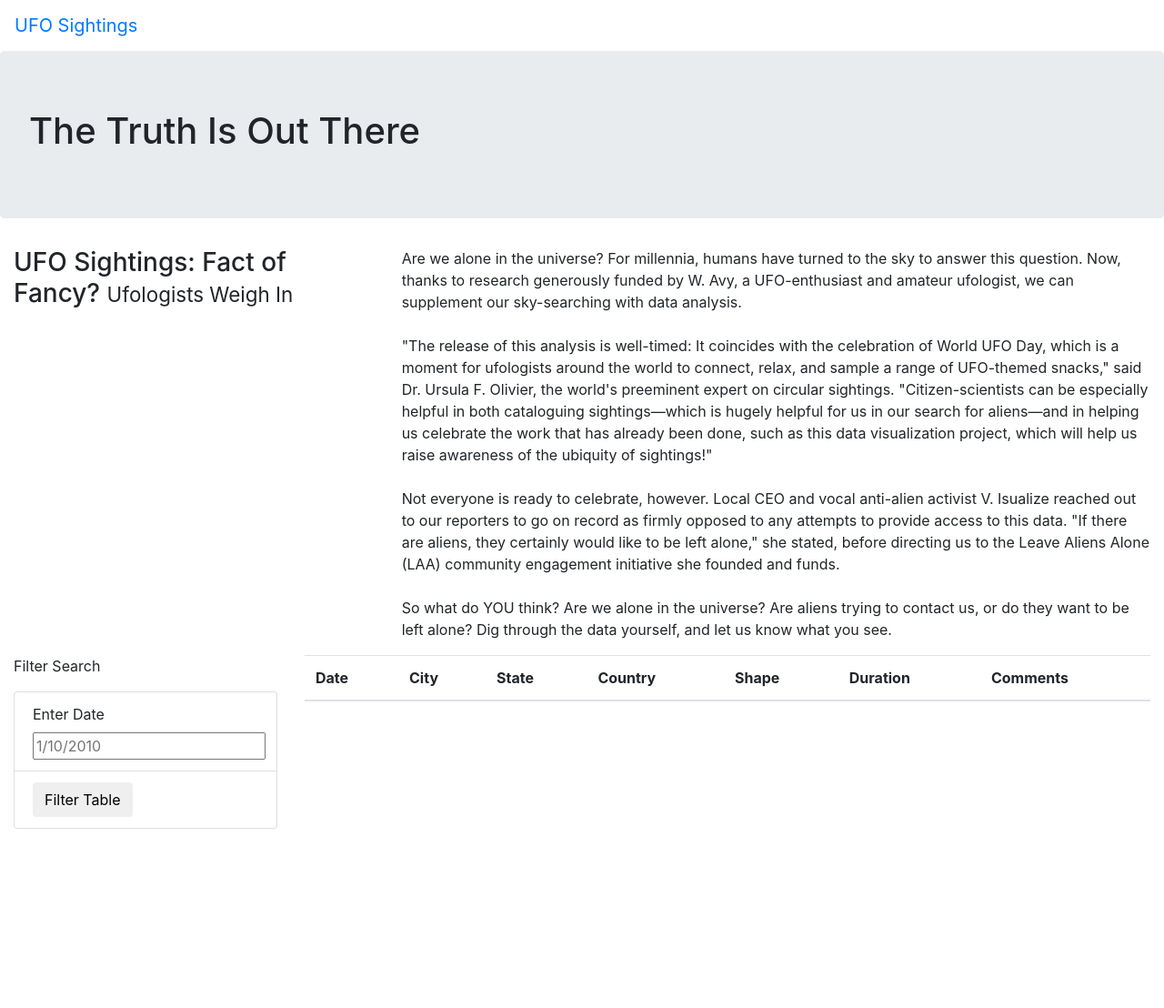
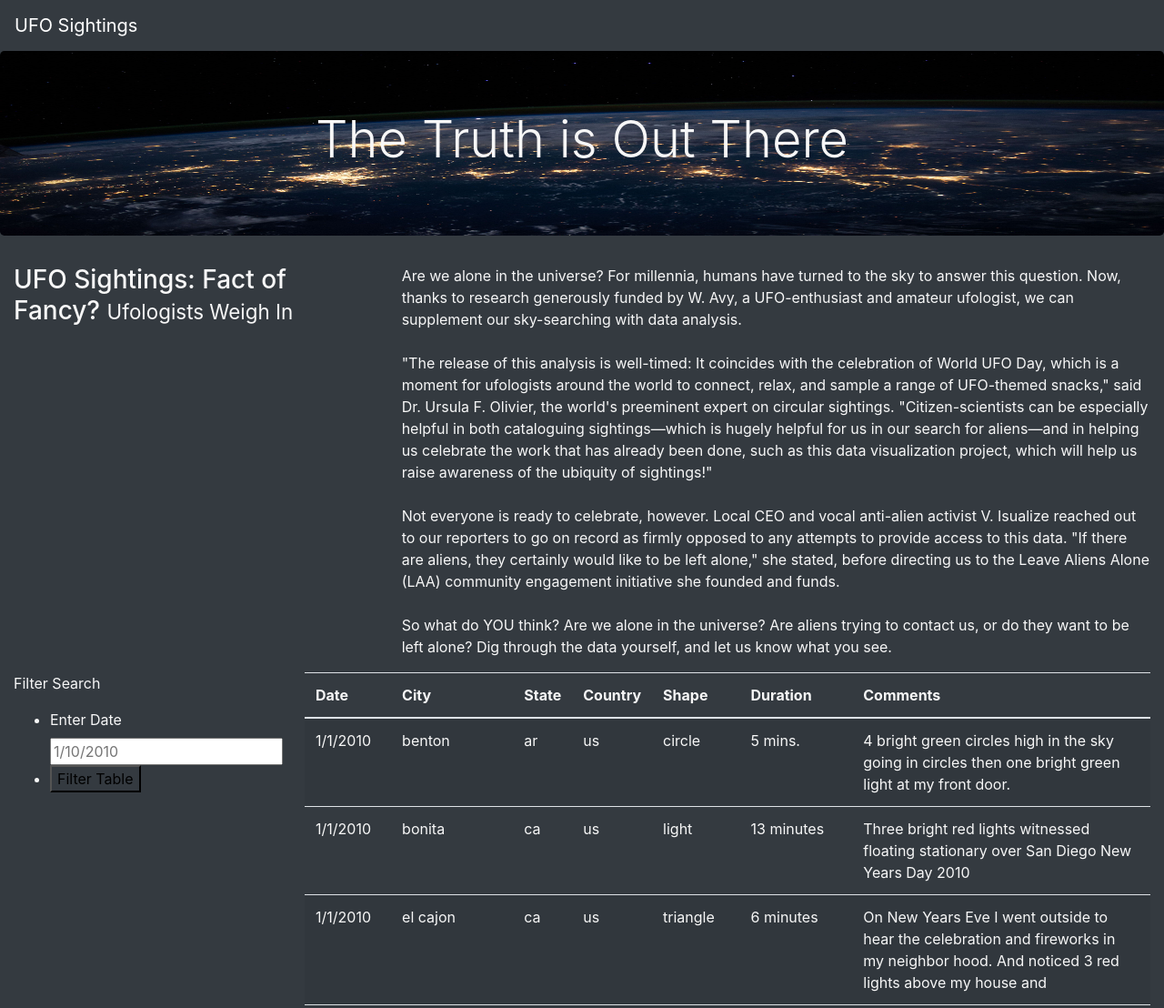
Before and after one commit to crystdang/UFOs, a plain HTML site: page index.html in a window 1280 px wide. Shown: the top 1108 px of the page at 91% size. Before the commit the page ends 911 px from the top, so only its background shows below. Drawn offline with nearby package versions, Linux system fonts and the light colour scheme.

Commit message:
Module complete

```diff
--- a/index.html
+++ b/index.html
@@ -13,14 +13,14 @@
     />
     <link rel="stylesheet" href="static/css/style.css">
 </head>
-<body>
+<body class="bg-dark">
     <div class="wrapper">
-        <nav class="navbar navbar-expand-lg">
+        <nav class="navbar navbar-dark bg-dark navbar-expand-lg">
             <a class="navbar-brand" href="index.html">UFO Sightings</a>
           </nav>
     </div>
     <div class="jumbotron">
-        <h1>The Truth Is Out There</h1>
+        <h1 class="display-4">The Truth is Out There</h1>
       </div>
       <div class="container-fluid">
         <div class="row">
@@ -39,18 +39,20 @@
       <div class="container-fluid">
         <div class="row">
           <div class="col-md-3">
-            <form>
+            <form class="bg-dark">
                 <p>Filter Search</p>
-                <ul class="list-group">
-                    <li class="list-group-item">
-                        <label for="date">Enter Date</label>
-                        <input type="text" placeholder="1/10/2010" id="datetime" />
-                    </li>
-                    <li class="list-group-item">
-                        <button id="filter-btn" type="button" class="btn btn-default">Filter Table</button>
-                    </li>
+                <ul class ="bg-dark">
+                  <li class ="bg-dark">
+                    <label for="date">Enter Date</label>
+                    <input type="text" placeholder="1/10/2010" id="datetime" />
+                  </li>
+                  <li class ="bg-dark">
+                     <button id="filter-btn" type="button" class="bg-dark">
+                       Filter Table
+                     </button>
+                  </li>
                 </ul>
-              </form>
+            </form>
           </div>
           <div class="col-md-9">
             <table class="table table-striped">
@@ -70,6 +72,8 @@
           </div>
         </div>
       </div>
-
+      <script src="https://cdnjs.cloudflare.com/ajax/libs/d3/4.12.0/d3.js"></script>
+      <script src="static/js/data.js"></script>
+      <script src="static/js/app.js"></script>
 </body>
 </html>
--- a/static/css/style.css
+++ b/static/css/style.css
@@ -0,0 +1,10 @@
+body {
+
+    color: #f7f7f7;
+  }
+
+.jumbotron {
+  background-image: url("../images/nasa.jpg");
+  background-size: 100% 100%;
+  text-align: center;
+}
```
Also changed, not shown: static/images/._nasa.jpg (added), static/images/nasa.jpg (added), static/js/._data.js (renamed from js/._data.js), static/js/app.js (renamed from js/app.js), static/js/data.js (renamed from js/data.js).
